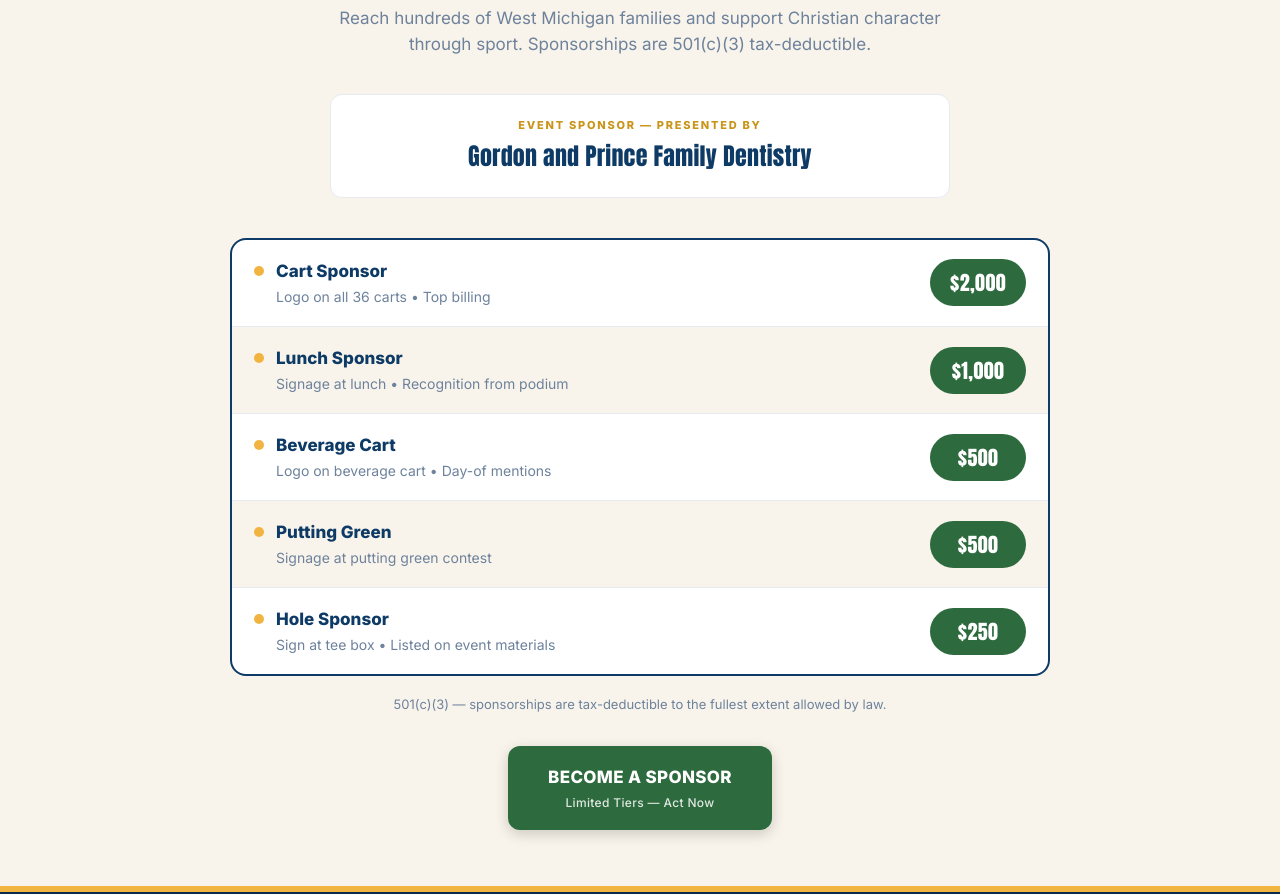
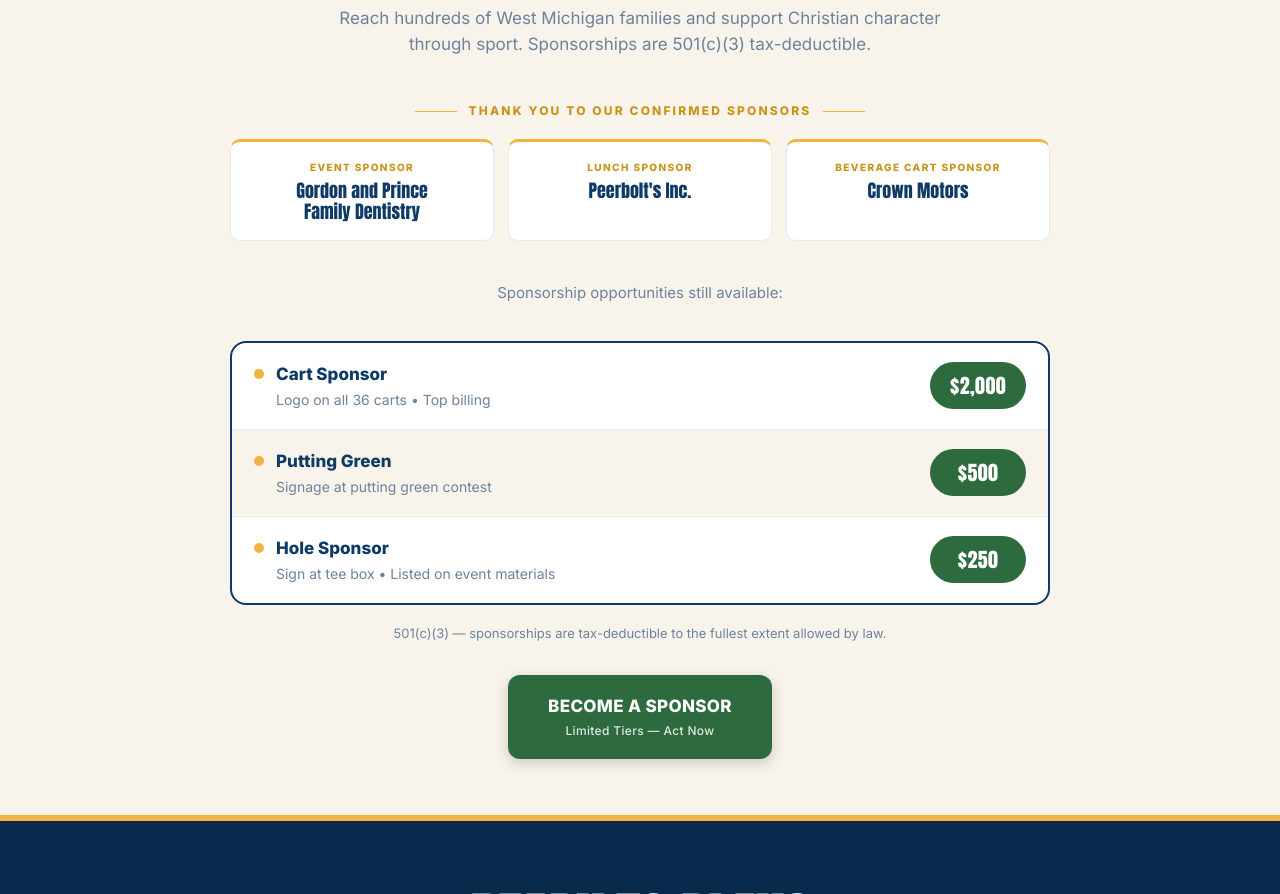
Before and after one commit to greyoakventures/hollandwave-golf-2026, a plain HTML site: page index.html in a window 1280 px wide. Shown: the part 2759-3653 px from the top of the page. Drawn offline with Linux system fonts and the light colour scheme.

Commit message:
Add confirmed sponsors thank-you: Peerbolt's Inc (Lunch), Crown Motors (Bev Cart); remove those tiers from available options

```diff
--- a/index.html
+++ b/index.html
@@ -473,7 +473,7 @@
     padding: 22px;
     border-radius: 12px;
     max-width: 620px;
-    margin: 0 auto 40px;
+    margin: 0 auto 24px;
   }
   .presented-eyebrow {
     font-size: 11px; letter-spacing: 0.16em; color: var(--gold-deep);
@@ -482,6 +482,47 @@
   .presented-name {
     font-family: 'Anton', sans-serif; font-size: 24px; color: var(--navy);
     letter-spacing: 0.01em;
+  }
+
+  /* --- CONFIRMED SPONSORS THANK-YOU --- */
+  .thanks {
+    max-width: 820px;
+    margin: 0 auto 40px;
+    text-align: center;
+  }
+  .thanks-title {
+    font-size: 12px; letter-spacing: 0.18em; color: var(--gold-deep);
+    text-transform: uppercase; font-weight: 800;
+    display: inline-flex; align-items: center; gap: 12px;
+    margin-bottom: 18px;
+  }
+  .thanks-title::before,
+  .thanks-title::after {
+    content: ''; display: block; width: 42px; height: 1px; background: var(--gold);
+  }
+  .thanks-grid {
+    display: grid;
+    grid-template-columns: repeat(3, 1fr);
+    gap: 14px;
+  }
+  @media (max-width: 640px) {
+    .thanks-grid { grid-template-columns: 1fr; }
+  }
+  .thanks-card {
+    background: #fff;
+    border: 1px solid var(--hair);
+    border-top: 3px solid var(--gold);
+    border-radius: 10px;
+    padding: 18px 16px;
+    text-align: center;
+  }
+  .thanks-role {
+    font-size: 10px; letter-spacing: 0.14em; color: var(--gold-deep);
+    text-transform: uppercase; font-weight: 800; margin-bottom: 6px;
+  }
+  .thanks-name {
+    font-family: 'Anton', sans-serif; font-size: 18px; color: var(--navy);
+    line-height: 1.15;
   }
 
   /* --- FINAL CTA BAND --- */
@@ -732,10 +773,25 @@
   <h2>Partner with the <span class="gold">Wave</span></h2>
   <p class="section-lede">Reach hundreds of West Michigan families and support Christian character through sport. Sponsorships are 501(c)(3) tax-deductible.</p>
 
-  <div class="presented">
-    <div class="presented-eyebrow">Event Sponsor — Presented By</div>
-    <div class="presented-name">Gordon and Prince Family Dentistry</div>
+  <div class="thanks">
+    <div class="thanks-title">Thank You to Our Confirmed Sponsors</div>
+    <div class="thanks-grid">
+      <div class="thanks-card">
+        <div class="thanks-role">Event Sponsor</div>
+        <div class="thanks-name">Gordon and Prince<br>Family Dentistry</div>
+      </div>
+      <div class="thanks-card">
+        <div class="thanks-role">Lunch Sponsor</div>
+        <div class="thanks-name">Peerbolt's Inc.</div>
+      </div>
+      <div class="thanks-card">
+        <div class="thanks-role">Beverage Cart Sponsor</div>
+        <div class="thanks-name">Crown Motors</div>
+      </div>
+    </div>
   </div>
+
+  <p class="section-lede" style="margin-top:32px;font-size:15px;">Sponsorship opportunities still available:</p>
 
   <div class="tiers">
     <div class="tier">
@@ -744,20 +800,6 @@
         <div class="tier-desc">Logo on all 36 carts • Top billing</div>
       </div>
       <div class="tier-price">$2,000</div>
-    </div>
-    <div class="tier">
-      <div>
-        <div class="tier-name">Lunch Sponsor</div>
-        <div class="tier-desc">Signage at lunch • Recognition from podium</div>
-      </div>
-      <div class="tier-price">$1,000</div>
-    </div>
-    <div class="tier">
-      <div>
-        <div class="tier-name">Beverage Cart</div>
-        <div class="tier-desc">Logo on beverage cart • Day-of mentions</div>
-      </div>
-      <div class="tier-price">$500</div>
     </div>
     <div class="tier">
       <div>
```
